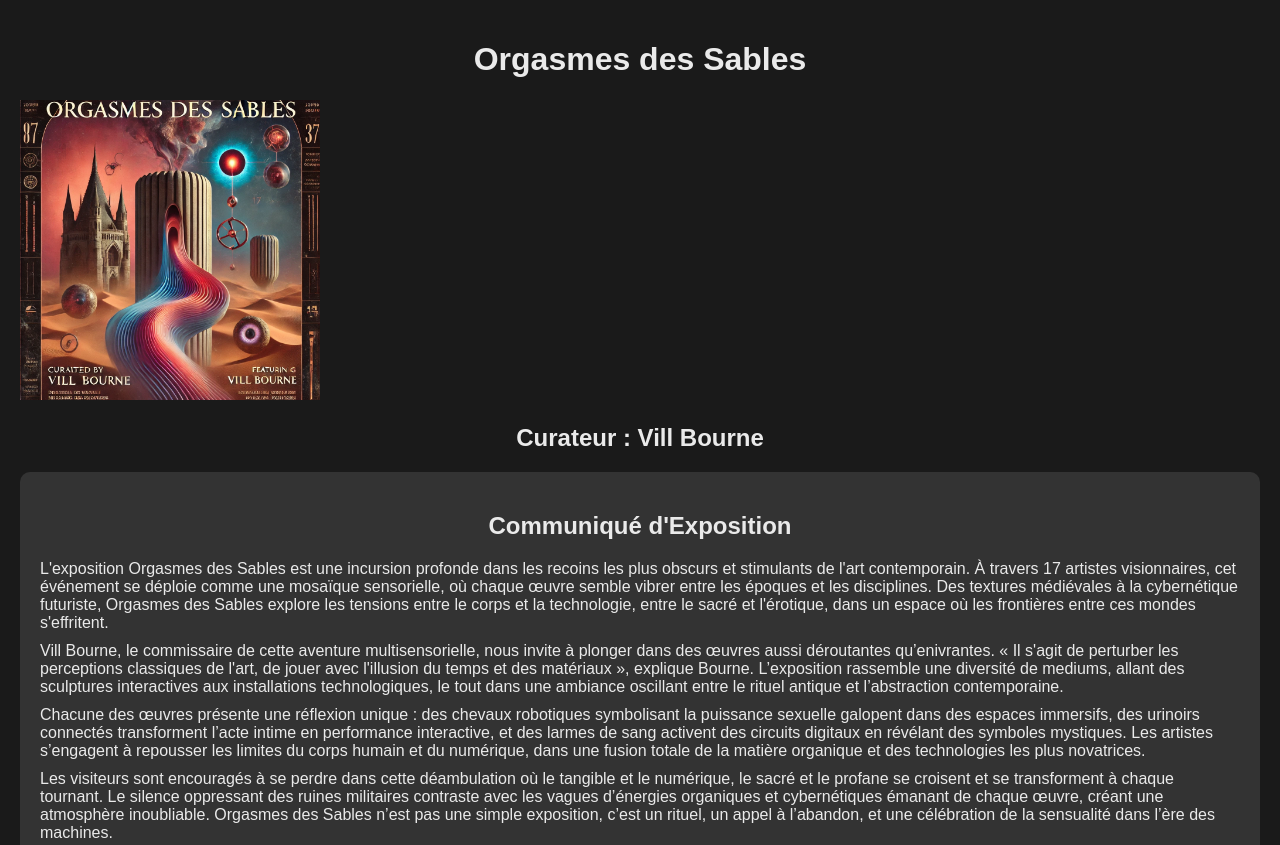
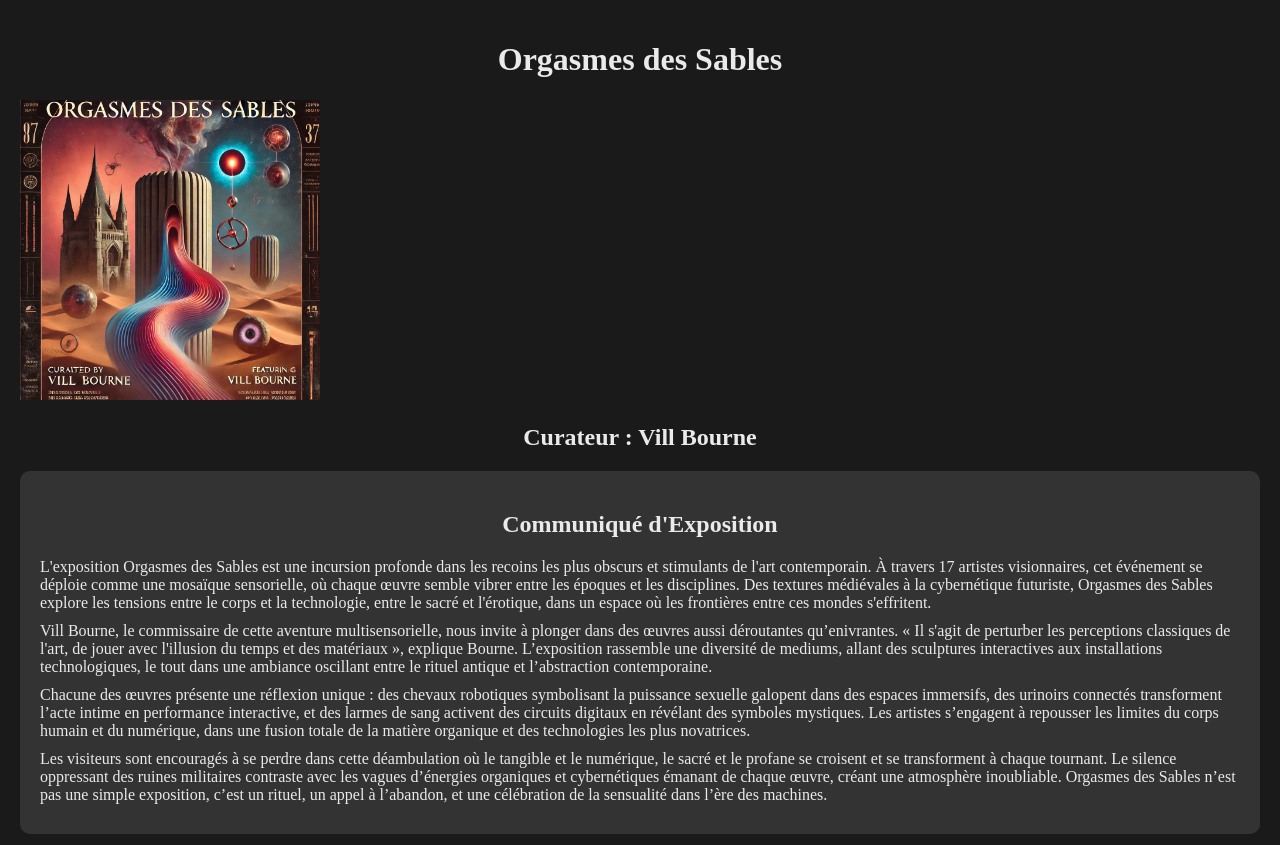
Before and after one commit to ouichichi/sables, a plain HTML site: page index.html in a window 1280 px wide. Shown: the top 845 px of the page. Drawn offline with Linux system fonts and the light colour scheme.

Commit message:
Update index.html

```diff
--- a/index.html
+++ b/index.html
@@ -6,7 +6,7 @@
     <title>Orgasmes des Sables</title>
     <style>
         body {
-            font-family: Arial, sans-serif;
+            font-family: 'MedievalSharp', serif;
             background-color: #1a1a1a;
             color: #eaeaea;
             margin: 0;
```
